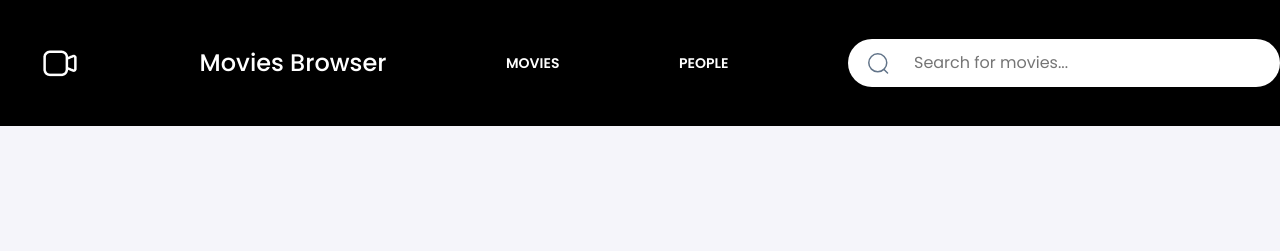
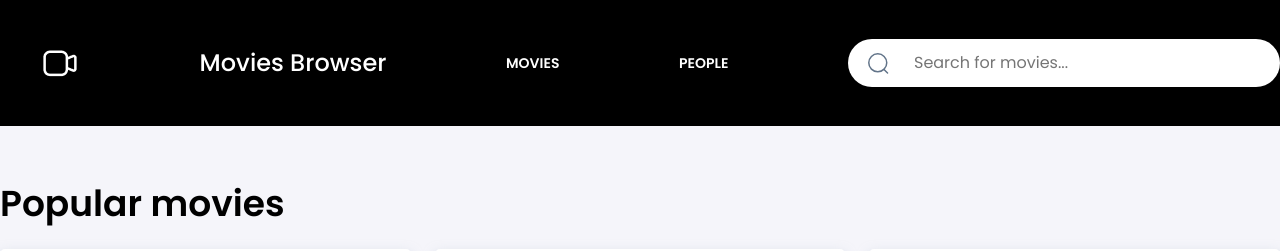
Before and after one commit to tomecky1/MovieBrowser, a React (Create React App) app: page / in a window 1280 px wide. Shown: the top 251 px of the page. Built offline with nearby package versions, Linux system fonts and the light colour scheme.

Commit message:
added deafult route path to main page

```diff
--- a/src/common/Navigation/index.js
+++ b/src/common/Navigation/index.js
@@ -8,6 +8,7 @@ export function NaviRoutes() {
     <HashRouter>
       <Navigation />
       <Routes>
+        <Route path="/" element={<MovieList />} />
         <Route path="/movies" element={<MovieList />} />
         <Route path="/person" element={<Person />} />
       </Routes>
```
